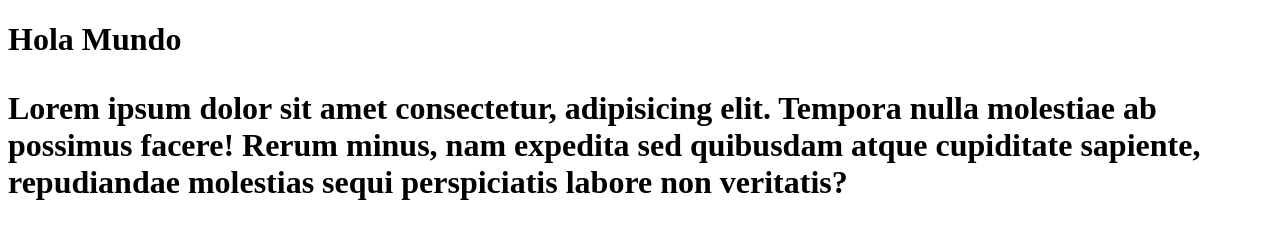
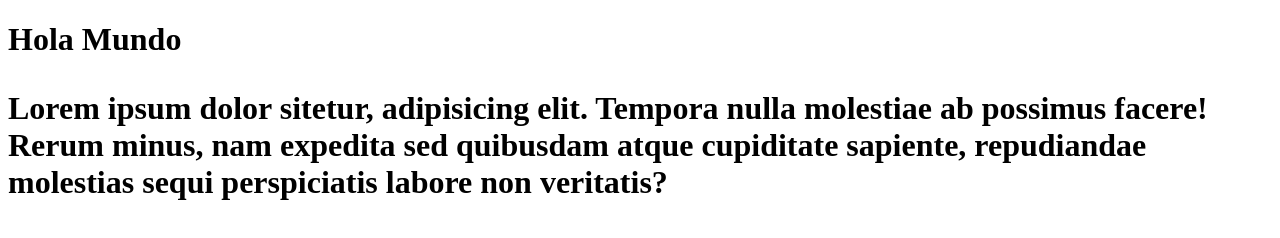
Before and after one commit to alejosan9/git-test, a plain HTML site: page index.html in a window 1280 px wide. Drawn offline with Linux system fonts and the light colour scheme.

Commit message:
nueva rama hard

```diff
--- a/index.html
+++ b/index.html
@@ -7,6 +7,6 @@
 </head>
 <body>
     <h1>Hola Mundo<Hola/h1>
-        <p>Lorem ipsum dolor sit amet consectetur, adipisicing elit. Tempora nulla molestiae ab possimus facere! Rerum minus, nam expedita sed quibusdam atque cupiditate sapiente, repudiandae molestias sequi perspiciatis labore non veritatis?</p>
+        <p>Lorem ipsum dolor sitetur, adipisicing elit. Tempora nulla molestiae ab possimus facere! Rerum minus, nam expedita sed quibusdam atque cupiditate sapiente, repudiandae molestias sequi perspiciatis labore non veritatis?</p>
 </body>
 </html>
```
